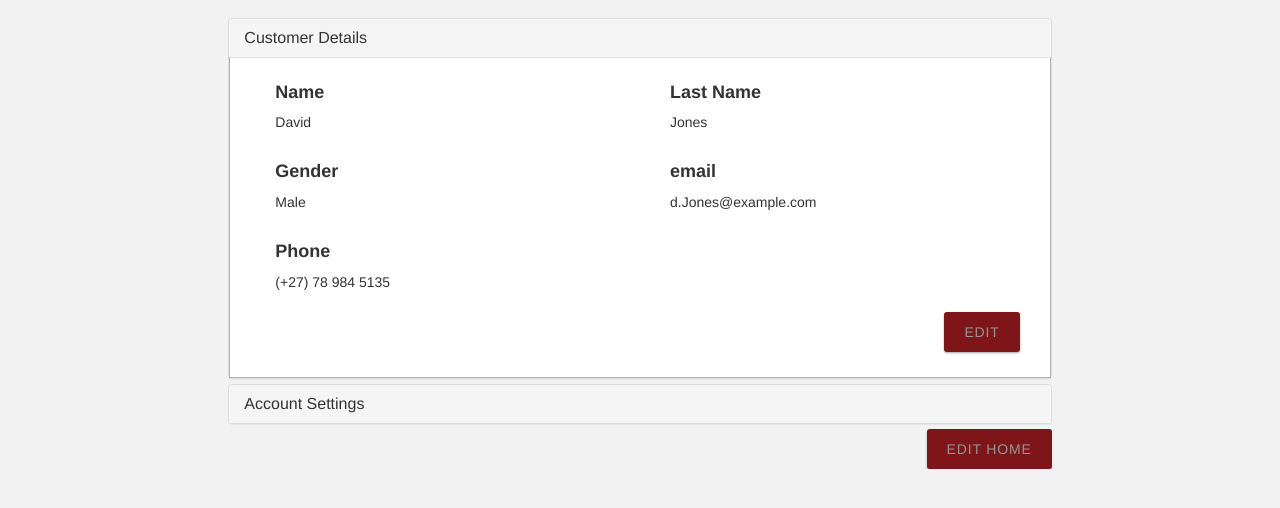
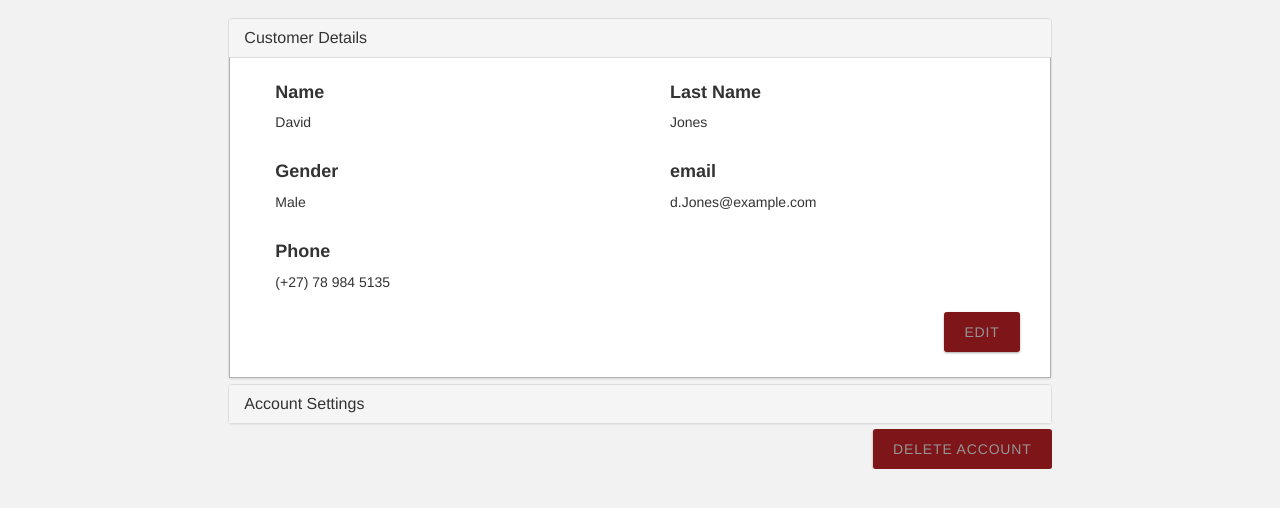
Before and after one commit to Seal12/COMS3002_Proj_G3, a website: page code/html/account_customer.html in a window 1280 px wide. Shown: the part 54-562 px from the top of the page. Drawn offline with Linux system fonts and the light colour scheme.

Commit message:
Updated customer account page.

```diff
--- a/code/html/account_customer.html
+++ b/code/html/account_customer.html
@@ -97,7 +97,7 @@
                     </div>
 
                     <div class="page-controls">
-                        <button class="btn btn-submit btn-edit-home" type="button">Edit Home</button>
+                        <button id="btn-delete-account" class="btn btn-submit" type="button">Delete Account</button>
                     </div>
                 </div>
             </div>
```
